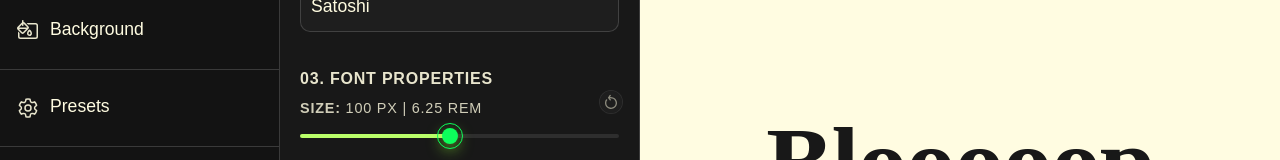
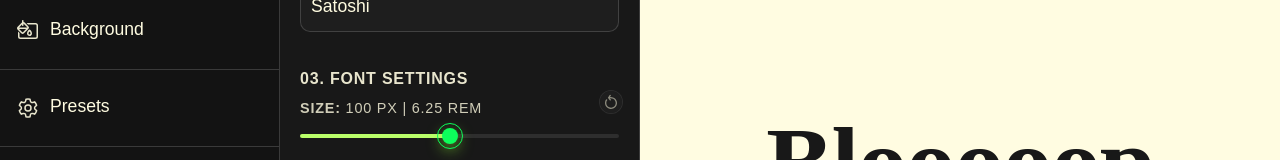
Before and after one commit to matiasecharri/bloop, a Next.js app: page / in a window 1280 px wide. Shown: the part 238-398 px from the top of the page. Built offline with nearby package versions, Linux system fonts and the light colour scheme.

Commit message:
chore: minimal changes

```diff
--- a/src/app/features/animation-dashboard/sidebar/components/TextPicker/TextPicker.tsx
+++ b/src/app/features/animation-dashboard/sidebar/components/TextPicker/TextPicker.tsx
@@ -47,7 +47,7 @@ const TextPicker = () => {
         <p className={s.fontFamily}>{capitalize(text.fontFamily)}</p>
       </PickerStep>
       <PickerStep>
-        <Subtitle step="03" text="Font properties" />
+        <Subtitle step="03" text="Font settings" />
         <RangeWrapper>
           <InputRange
             isBtnDisabled={isTextDefault("fontSize")}
```
